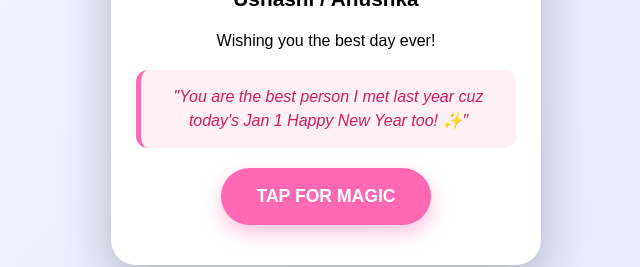
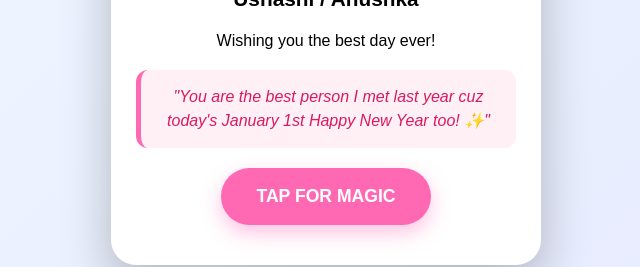
Before and after one commit to Unemployed89/happy-birthday, a plain HTML site: page index.html in a window 1280 px wide. Both pictures are taken after a click on the element 640 px from the left and 400 px from the top of the page. Shown: the part 334-601 px from the top of the page, without its empty margins (314-954 px from the left). Drawn offline with Linux system fonts and the light colour scheme.

Commit message:
index.html

```diff
--- a/index.html
+++ b/index.html
@@ -176,7 +176,7 @@
         <p>Wishing you the best day ever!</p>
 
         <div class="new-year-note">
-            "You are the best person I met last year cuz today's Jan 1 Happy New Year too! ✨"
+            "You are the best person I met last year cuz today's January 1st Happy New Year too! ✨"
         </div>
 
         <button class="btn" onclick="celebrate(event)">TAP FOR MAGIC</button>
```
